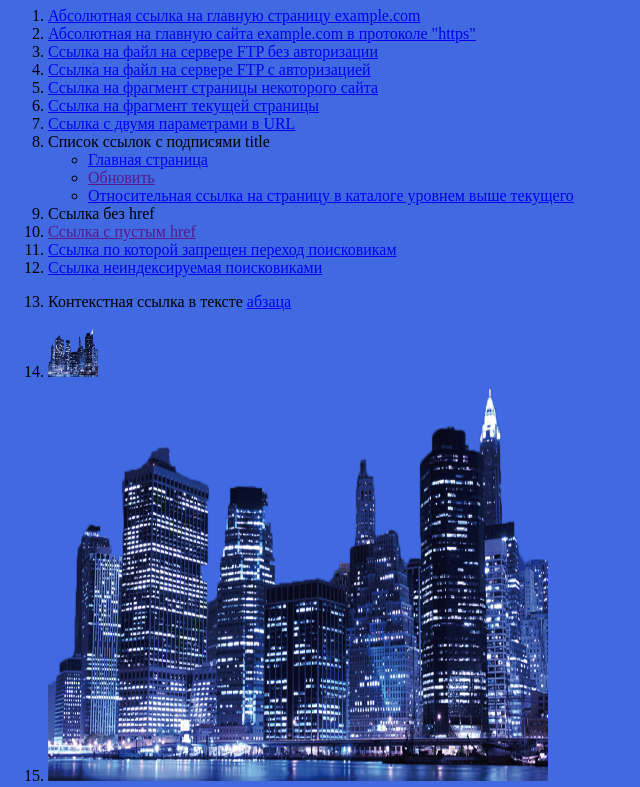
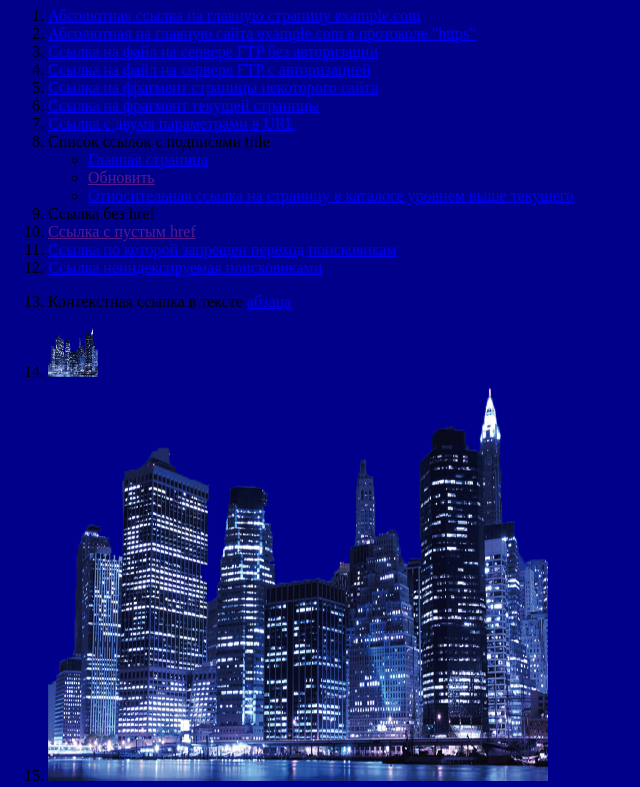
Before and after one commit to bryukhanovA1488/bryukhanovA1488.github.io, a plain HTML site: page index.html in a window 1280 px wide. Shown: the part 73-860 px from the top of the page, without its empty margins (0-640 px from the left). Drawn offline with Linux system fonts and the light colour scheme.

Commit message:
Update index.html

```diff
--- a/index.html
+++ b/index.html
@@ -3,7 +3,7 @@
 <head>
 <meta charset="utf-8">
 </head>
- <body bgcolor="#4169E1">
+ <body bgcolor="#00008B">
 
    <h1>Ссылки</h1>
 <ol>
```
